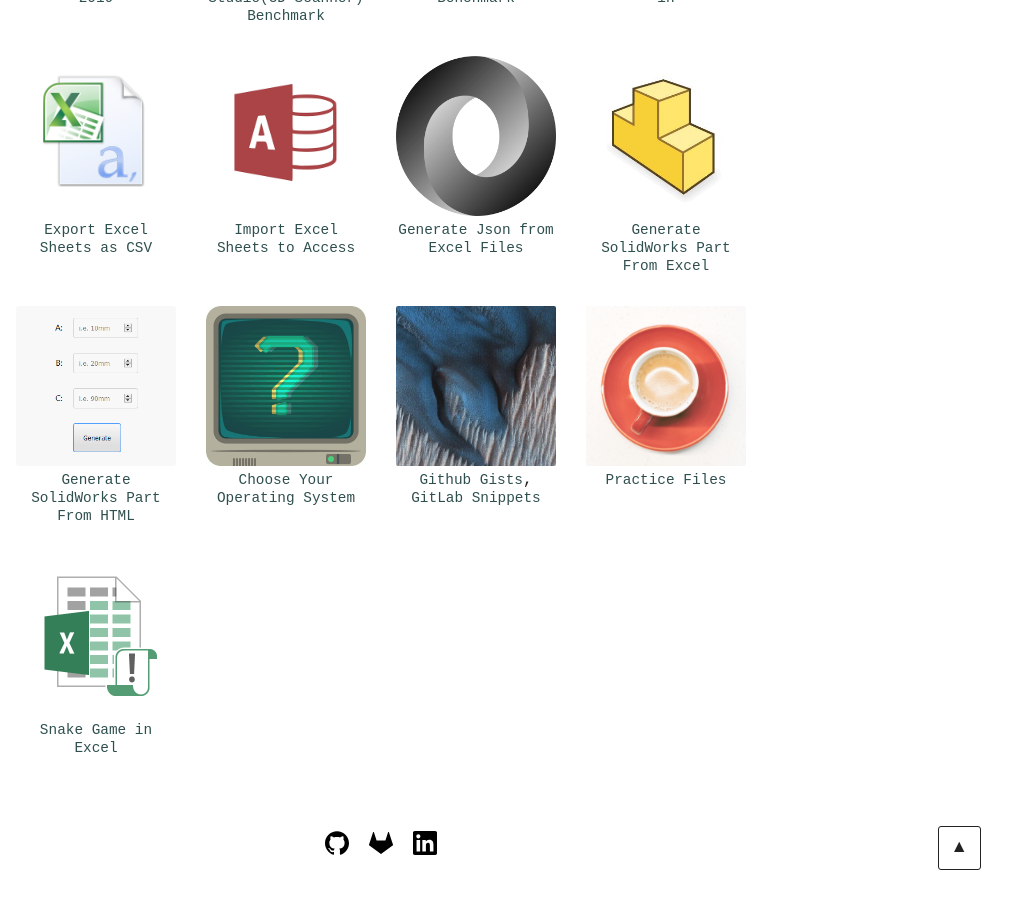
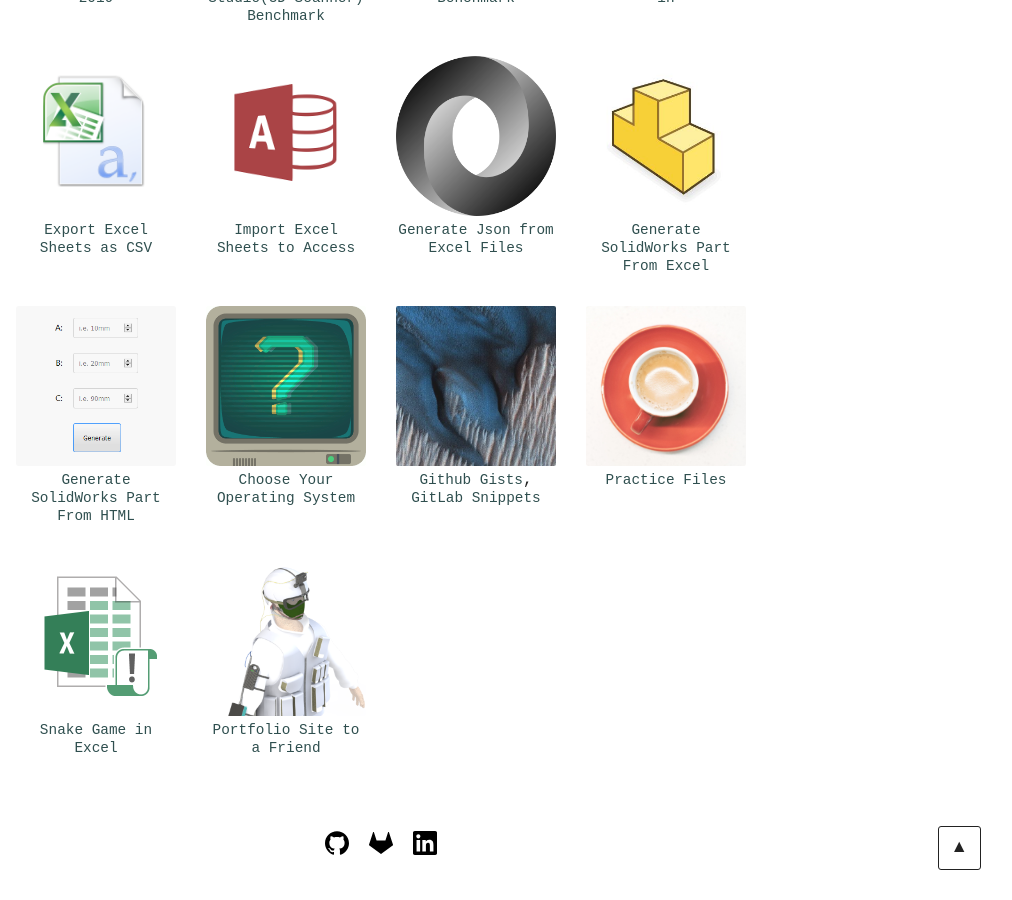
Before and after one commit to fatihmeh/fatihmeh.github.io, a Jekyll site: the page built from projects/index.html, in a window 1280 px wide and 900 px high, scrolled down 770 px. Shown: the whole window, without its empty margins (259-1271 px from the left). Built offline with Jekyll 4.4.1, drawn with Linux system fonts in a browser that asks for light colours.

Commit message:
Add project
Add portfolio site to a friend

```diff
--- a/projects/index.html
+++ b/projects/index.html
@@ -34,6 +34,7 @@ title: Projects - Fatih Mehmet Özcan
   <!-- <div class="filterDiv cad"><div class="card"><a href="https://gitlab.com/fatihmehmetozcan/3d-models" target="_blank" ><img class="projects-images" src="/assets/bg-18.png"/>3D Models</a></div></div> -->
   <div class="filterDiv other"><div class="card"><a href="https://fatihmehmetozcan.gitlab.io/practice-files-pages/" target="_blank" ><img class="projects-images" src="/assets/bg-19.png"/>Practice Files</a></div></div>
   <div class="filterDiv office"><div class="card"><a href="https://github.com/fatihmeh/excel-snake" target="_blank" ><img class="projects-images" src="/assets/bg-20.png"/>Snake Game in Excel</a></div></div>
+  <div class="filterDiv other"><div class="card"><a href="https://c-kilic.github.io" target="_blank" ><img class="projects-images" src="/assets/bg-21.png"/>Portfolio Site to a Friend</a></div></div>
 </div>
 
 <div class="projects-list">
@@ -56,5 +57,6 @@ title: Projects - Fatih Mehmet Özcan
     <!-- <li><a href="https://gitlab.com/fatihmehmetozcan/3d-models" target="_blank">3D Models</a></li> -->
     <li><a href="https://fatihmehmetozcan.gitlab.io/practice-files-pages/" target="_blank">Practice Files</a></li>
     <li><a href="https://github.com/fatihmeh/excel-snake" target="_blank">Snake Game in Excel</a></li>
+    <li><a href="https://c-kilic.github.io" target="_blank">Portfolio Site to a Friend</a></li>
   </ul>
 </div>
```
Also changed, not shown: assets/bg-21.png (added).
